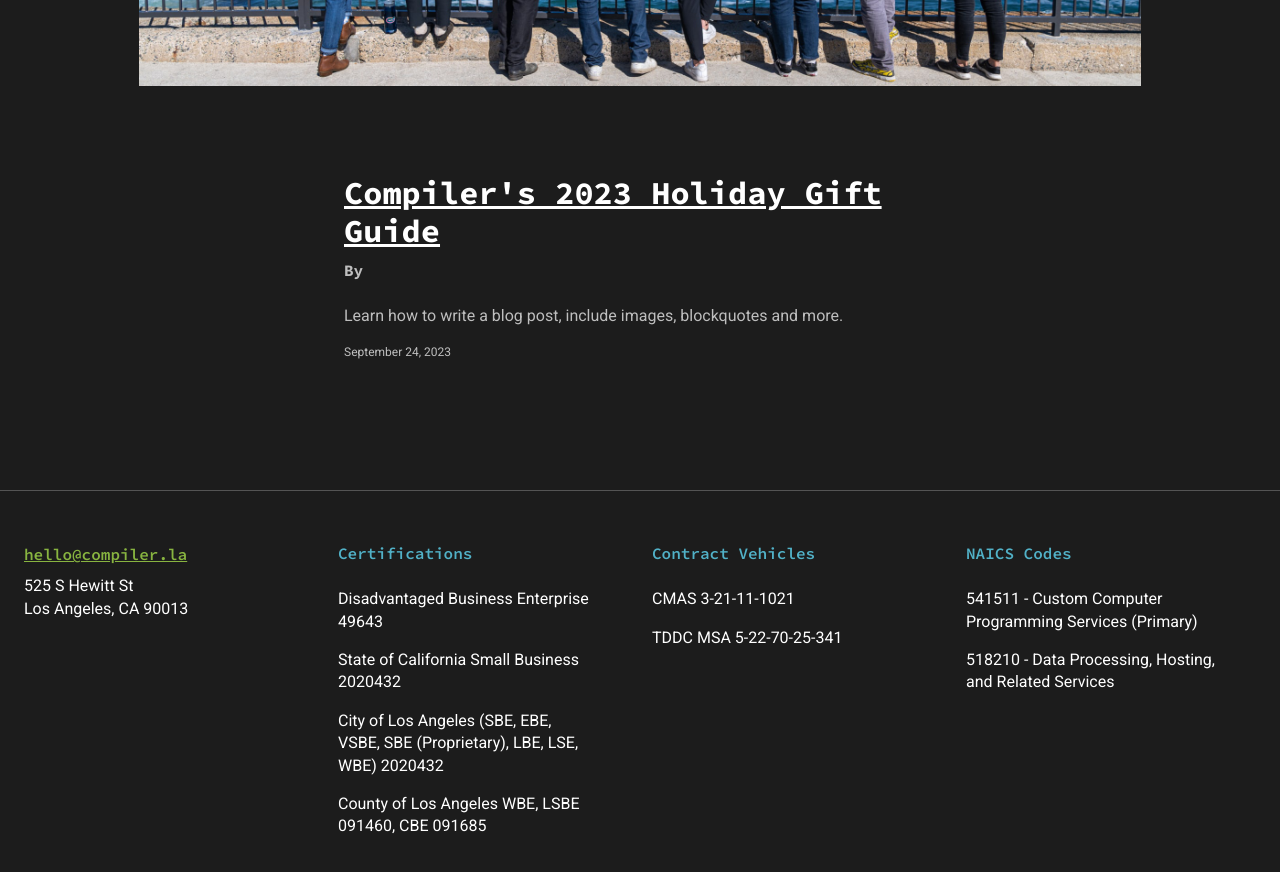
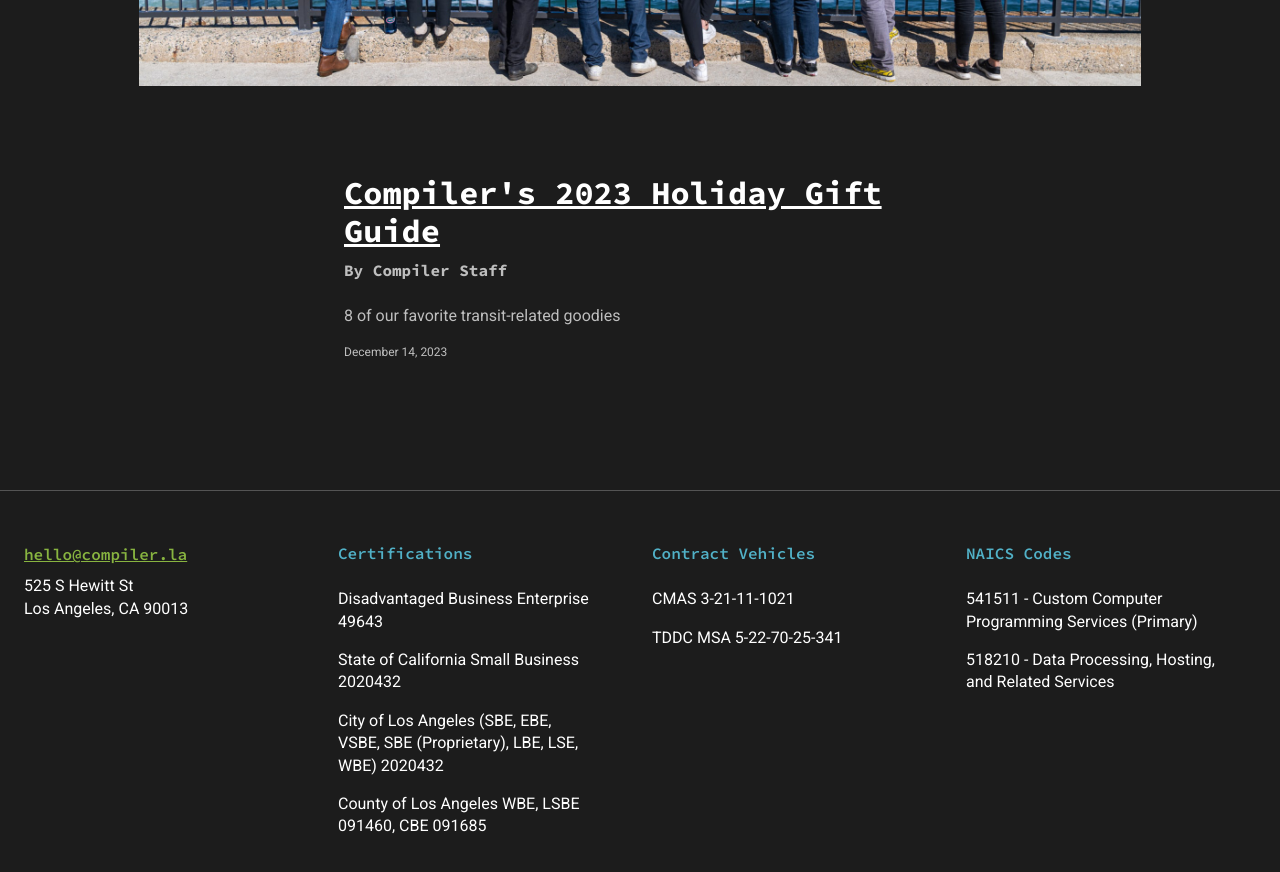
Before and after one commit to compilerla/compiler.la, a Jekyll site: the page built from blog.html, in a window 1280 px wide and 900 px high, scrolled down 717 px. Shown: the top 872 px of the window. Built offline with Jekyll 4.4.1, drawn with Linux system fonts in a browser that asks for light colours.

Commit message:
Update 2023-12-13-gift-guide.md

```diff
--- a/_posts/2023-12-13-gift-guide.md
+++ b/_posts/2023-12-13-gift-guide.md
@@ -2,34 +2,69 @@
 layout: blog_post
 title: "Compiler's 2023 Holiday Gift Guide"
 subtitle: "Searching for that perfect gift for the public service enthusiast in your life? Compiler's got you covered! Here is this year's round-up of our favorite transit-related gift ideas.
-*(P.S. If you didn't make the holiday cut off this year, we think these make great gifts year-round!)*"
+*P.S. If you didn't make the holiday cut off this year, we think these make great gifts year-round!*"
 description: ""
-author:
-excerpt: "Learn how to write a blog post, include images, blockquotes and more."
-date:   2023-09-24 19:03:13 +0200
+author: Compiler Staff
+excerpt: "8 of our favorite transit-related goodies"
+date:   2023-12-14 19:03:13 +0200
 categories: compiler
 ---
 ## [1. Light Rail Snow Globe Ornament](https://shop.metro.net/collections/holiday-shop/products/light-rail-snow-globe-ornaments)
 Whoever says “I have enough ornaments, I don’t need any more” is lying! They’re lying. They want more. And they absolutely want one with an adorable little train chugging her way through a winter wonderland. (If they weren’t lying, and they don’t want this, please send it to us).
+<figure>
+    <img
+        src="/assets/blog/ornament.jpg"
+        alt="image of a christmas tree ornament with a cartoon train surrounded by snowflakes" />
+    <figcaption>image of a christmas tree ornament with a cartoon train surrounded by snowflakes. Photograph courtesy of Metro.</figcaption>
+</figure>
 
 ## [2. NYC MTA Token T-shirt](https://onlyny.com/collections/tees/products/mta-token-t-shirt?variant=40202854039636)
 For 3 years I lived down the block from the shop that sells these shirts, and I somehow never bought one. At the time I called it willpower but now I call it regret. *places order*
+<figure>
+    <img
+        src="/assets/blog/MTAshirt.jpg"
+        alt="image of a t-shirt with the an image of two trains, the MTA logo, and the slogan "We move New York"" />
+    <figcaption>image of a t-shirt with the an image of two trains, the MTA logo, and the slogan "We move New York". Photograph courtesy of OnlyNY.</figcaption>
+</figure>
 
 ## [3. Go Metro Map Mug](https://shop.metro.net/collections/best-sellers/products/go-metro-map-mug)
 For the person in your life who can never seem to remember when to make their transfer. As for when new lines are added? Put it on eBay and call it “retro”. Then suggest your friend get a boring ol’ non-mug map.
+<figure>
+    <img src="assets/blog/white-glossy-mug-white-11oz-handle-on-right.jpg" alt="An image of a white mug with an illustration of a Los Angeles Metro light rail map." />
+    <figcaption>An image of a white mug with an illustration of a Los Angeles Metro light rail map. Photograph courtesy of Metro.</figcaption>
+</figure>
 
 ## [4. The People’s Transit Poster](https://transit.supply/collections/prints/products/san-francisco-the-peoples-transit-print)
 Growing up my grandma had a poster like this but instead of railcars, it was dogs. My cousins and I would play a game where we’d all pick out our favorite one (and then pretend we were those dogs - but let’s pretend I didn’t just tell you that). That game is so much harder with this poster. Which one is my favorite, you ask? 1887! No, 1939! No, 1969. It’s too hard!! Pop this baby in a frame and you’re guaranteed to win “best gift” at the SF white elephant party this year.
+<figure>
+    <img src="assets/blog/SFposter.jpg" alt="An image of a poster with 16 railcars with the date they were made underneath and the text "The People's Transit"" />
+    <figcaption>An image of a poster with 16 railcars with the date they were made underneath and the text "The People's Transit". Photograph courtesy of Transit Supply.</figcaption>
+</figure>
 
 ## [5. Public Transit is Bussin’ T-Shirt](https://www.raygunsite.com/products/public-transit-is-bussin)
 For that teenager in your life who thinks taking the train is “high-key cheugy”. Maybe this will change their mind. They might not get the pun right away, but baby steps, amirite??
+<figure>
+    <img src="assets/blog/Bussin.jpg" alt="An image of a t-shirt that says "Public Transit is Bussin'"" />
+    <figcaption>An image of a t-shirt that says "Public Transit is Bussin'". Photograph courtesy of Raygun.</figcaption>
+</figure>
 
 ## [6. NYC Parks T-shirt](https://onlyny.com/collections/tees/products/nyc-parks-logo-t-shirt-1?variant=40115599802452)
 Not exactly transit-related but let’s face it, this shirt is just plain cute and that’s that. We love parks and that’s that.
+<figure>
+    <img src="assets/blog/parkshirt.jpg" alt="An image of a t-shirt with a maple leaf and the text "City of New York Parks & Recreation"" />
+    <figcaption>An image of a t-shirt with a maple leaf and the text "City of New York Parks & Recreation". Photograph courtesy of OnlyNY.</figcaption>
+</figure>
 
 ## [7. Massachusetts Bay Transportation Authority Ring](https://www.etsy.com/listing/1084779169/massachusetts-bay-transportation?click_key=64ea237715a3dbd3437ea84b096768bbf6321f2c%3A1084779169&click_sum=ac5bc353&ref=user_profile&frs=1)
 I suggest you wear one of these token rings and every time you fist bump someone make a loud beeping noise to let them know they can now board the train. No? Ok fine, but this is still an awesome ring that from a distance looks like a beautiful, vintage band but up close you realize is an absolute relic.
+<figure>
+    <img src="assets/blog/ring.jpg" alt="An image of an MA transit token that has been made into a ring" />
+    <figcaption>An image of an MA transit token that has been made into a ring. Photograph courtesy of CoinRingandForgeCo via Etsy.</figcaption>
+</figure>
 
 ## [8. NYC Real-Time Subway Clock](https://www.etsy.com/listing/1290166234/nyc-realtime-subway-clock?click_key=b6b30f8f57cd4ba10f3bbc3ed29088e5aed6b156%3A1290166234&click_sum=98c95a73&ref=user_profile&frs=1&sts=1)
 Idea: hang this in your living room and set it to all your friends' preferred lines to make sure your holiday party lasts until the last possible minute. Idea: hang this in your bedroom to ensure you get as many possible zzz’s before rolling out your door and down the subway stairs. Idea: hang this in your kitchen to give you peace of mind that you can enjoy your coffee without missing your train, or more realistically, so you can throw back your burning hot espresso when you look up and realize the L is 1 minute away. Idea: buy this.
-!(white mug)[/assets/blog/white-glossy-mug-white-11oz-handle-on-right.jpg]
+<figure>
+    <img src="assets/blog/RTclock.jpg" alt="An image of a mahogany RealTime Subway Clock with LED screen displaying status of 2 subway lines" />
+    <figcaption>An image of a mahogany RealTime Subway Clock with LED screen displaying status of 2 subway lines. Photograph courtesy of NookWoodworking via Etsy.</figcaption>
+</figure>
```
